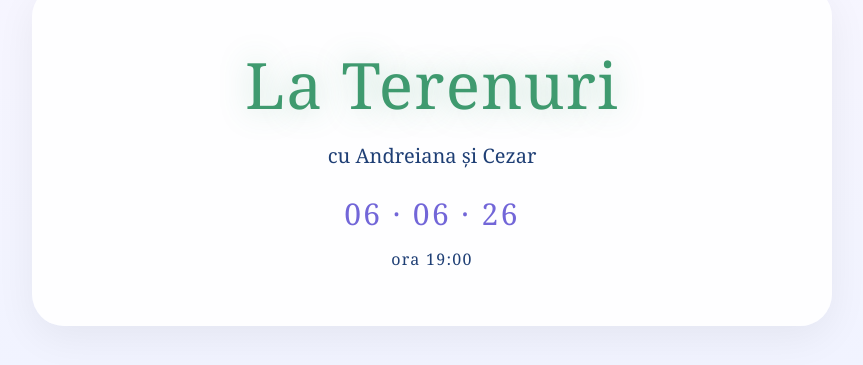
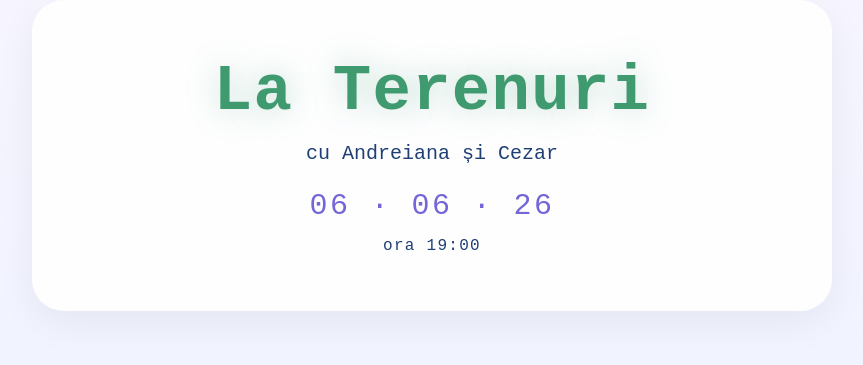
Before and after one commit to andreiana007/wed-invitation, a Next.js app: page / in a window 1280 px wide. Shown: the part 269-634 px from the top of the page, without its empty margins (208-1071 px from the left). Built offline with nearby package versions, Linux system fonts and the light colour scheme.

Commit message:
Modify font styles in Page component
Updated font family and weight for various elements in the Page component.

```diff
--- a/app/page.js
+++ b/app/page.js
@@ -1,4 +1,4 @@
-export default function Page() {
+   export default function Page() {
   return (
     <div
       style={{
@@ -8,7 +8,7 @@ export default function Page() {
         alignItems: "center",
         background: "linear-gradient(to bottom, #faf7ff, #eef2ff)",
         padding: "24px",
-        fontFamily: "Georgia, serif",
+        fontFamily: "'Courier New', monospace",
       }}
     >
       <div
@@ -22,12 +22,13 @@ export default function Page() {
           boxShadow: "0 12px 40px rgba(0,0,0,0.06)",
         }}
       >
+        {/* TITLE */}
         <h1
           style={{
             fontSize: "64px",
             margin: "0 0 14px 0",
             color: "#3f9a6f",
-            fontWeight: 400,
+            fontWeight: 600, // thicker
             letterSpacing: "0.02em",
             textShadow: "0 0 30px rgba(63,154,111,0.35)",
           }}
@@ -35,32 +36,38 @@ export default function Page() {
           La Terenuri
         </h1>
 
+        {/* NAMES */}
         <div
           style={{
             fontSize: "20px",
             marginBottom: "24px",
             color: "#1f3f75",
+            fontWeight: 500,
           }}
         >
           cu Andreiana și Cezar
         </div>
 
+        {/* DATE */}
         <div
           style={{
             fontSize: "30px",
             marginBottom: "14px",
             color: "#7266d8",
             letterSpacing: "0.08em",
+            fontWeight: 500,
           }}
         >
           06 · 06 · 26
         </div>
 
+        {/* TIME */}
         <div
           style={{
             fontSize: "16px",
             color: "#1f3f75",
             letterSpacing: "0.08em",
+            fontWeight: 500,
           }}
         >
           ora 19:00
```
